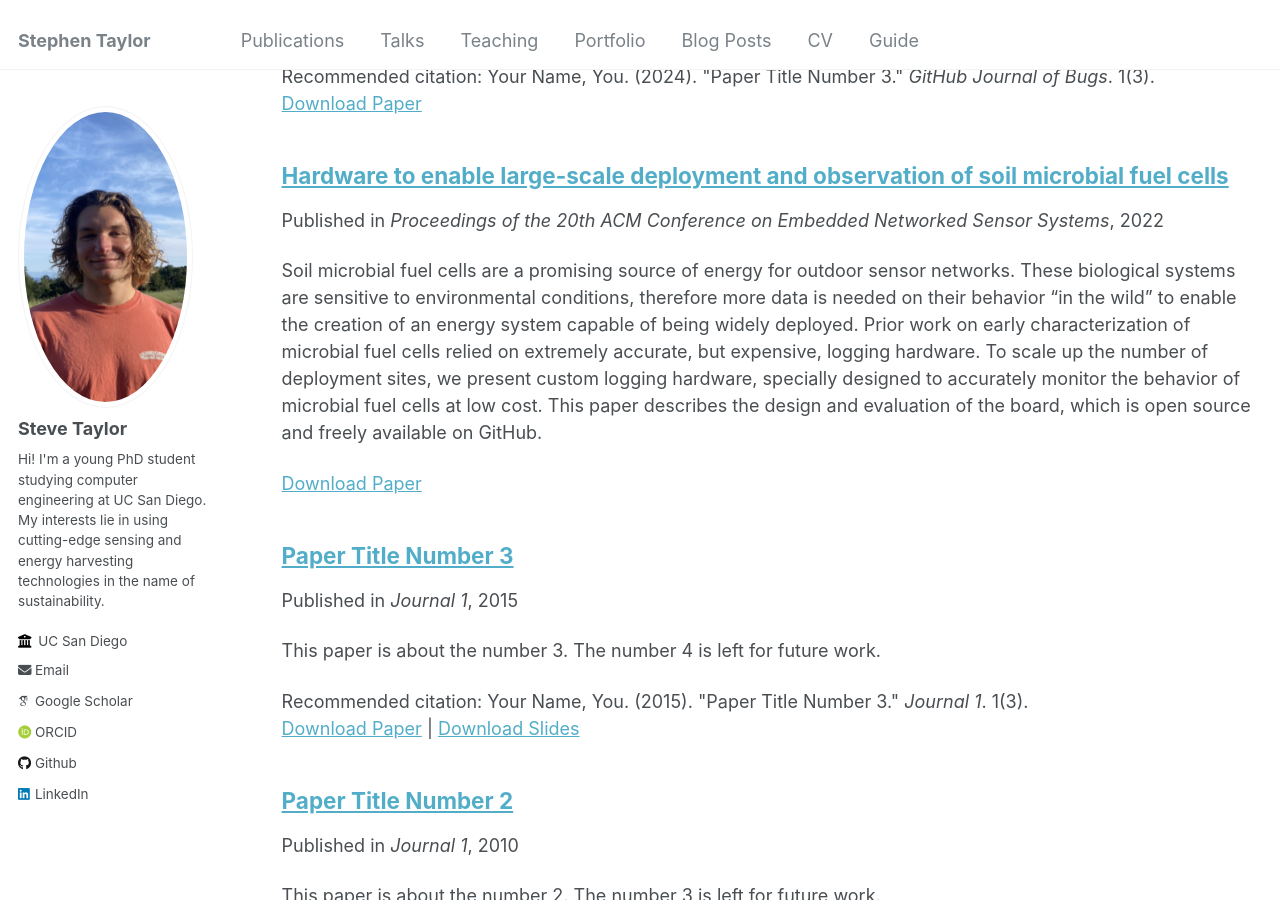
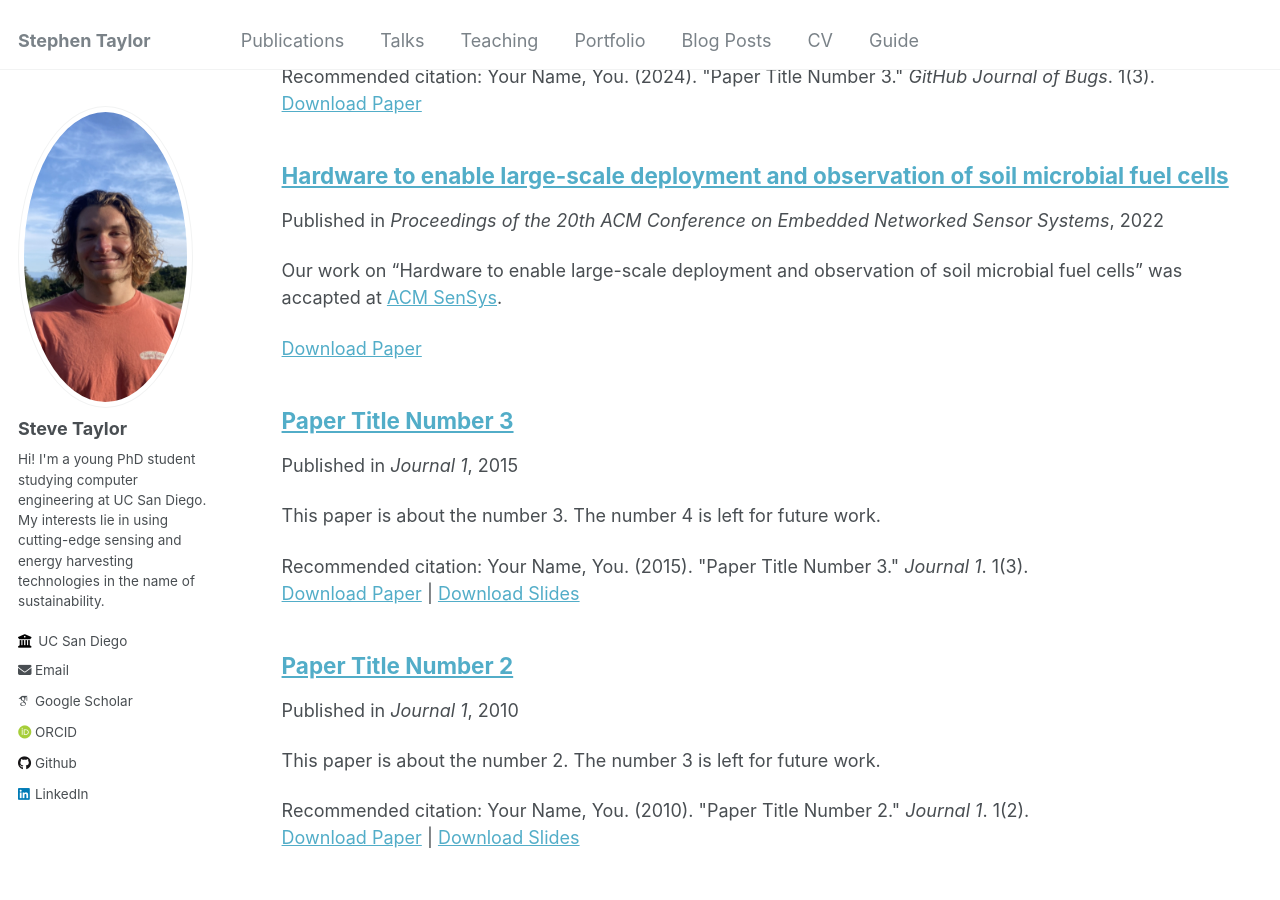
Before and after one commit to stevegtaylor/stevegtaylor.github.io, a Jekyll site: the page built from _pages/publications.md, in a window 1280 px wide and 900 px high, scrolled down 303 px. Built offline with Jekyll 4.4.1, drawn with Linux system fonts in a browser that asks for light colours; some web fonts are replaced.

Commit message:
changing pub

```diff
--- a/_publications/2022-hardware-to-enable.md
+++ b/_publications/2022-hardware-to-enable.md
@@ -2,10 +2,12 @@
 title: "Hardware to enable large-scale deployment and observation of soil microbial fuel cells"
 collection: publications
 permalink: /publication/2022-hardware-to-enable
-excerpt: 'Soil microbial fuel cells are a promising source of energy for outdoor sensor networks. These biological systems are sensitive to environmental conditions, therefore more data is needed on their behavior "in the wild" to enable the creation of an energy system capable of being widely deployed. Prior work on early characterization of microbial fuel cells relied on extremely accurate, but expensive, logging hardware. To scale up the number of deployment sites, we present custom logging hardware, specially designed to accurately monitor the behavior of microbial fuel cells at low cost. This paper describes the design and evaluation of the board, which is open source and freely available on GitHub.'
+excerpt: 'Our work on "Hardware to enable large-scale deployment and observation of soil microbial fuel cells" was accapted at [ACM SenSys](https://sensys.acm.org/2022/).'
 date: 2022-11-16
 venue: 'Proceedings of the 20th ACM Conference on Embedded Networked Sensor Systems'
 paperurl: 'http://stevegtaylor.github.io/files/hardware-to-enable.pdf'
 ---
 
 Soil microbial fuel cells are a promising source of energy for outdoor sensor networks. These biological systems are sensitive to environmental conditions, therefore more data is needed on their behavior "in the wild" to enable the creation of an energy system capable of being widely deployed. Prior work on early characterization of microbial fuel cells relied on extremely accurate, but expensive, logging hardware. To scale up the number of deployment sites, we present custom logging hardware, specially designed to accurately monitor the behavior of microbial fuel cells at low cost. This paper describes the design and evaluation of the board, which is open source and freely available on GitHub.
+
+John Madden, Gabriel Marcano, **Stephen Taylor**, Pat Pannuto, Colleen Josephson
```
